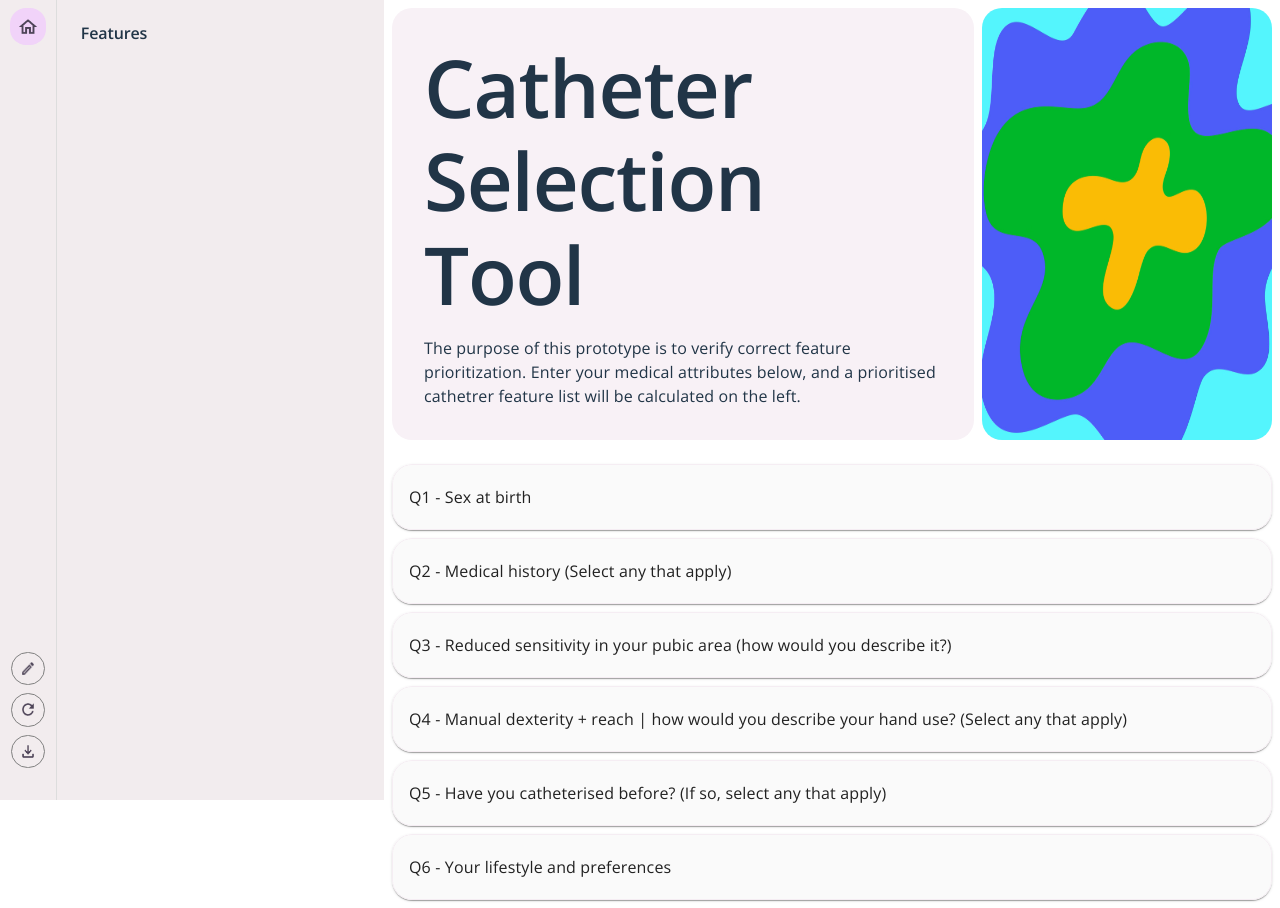
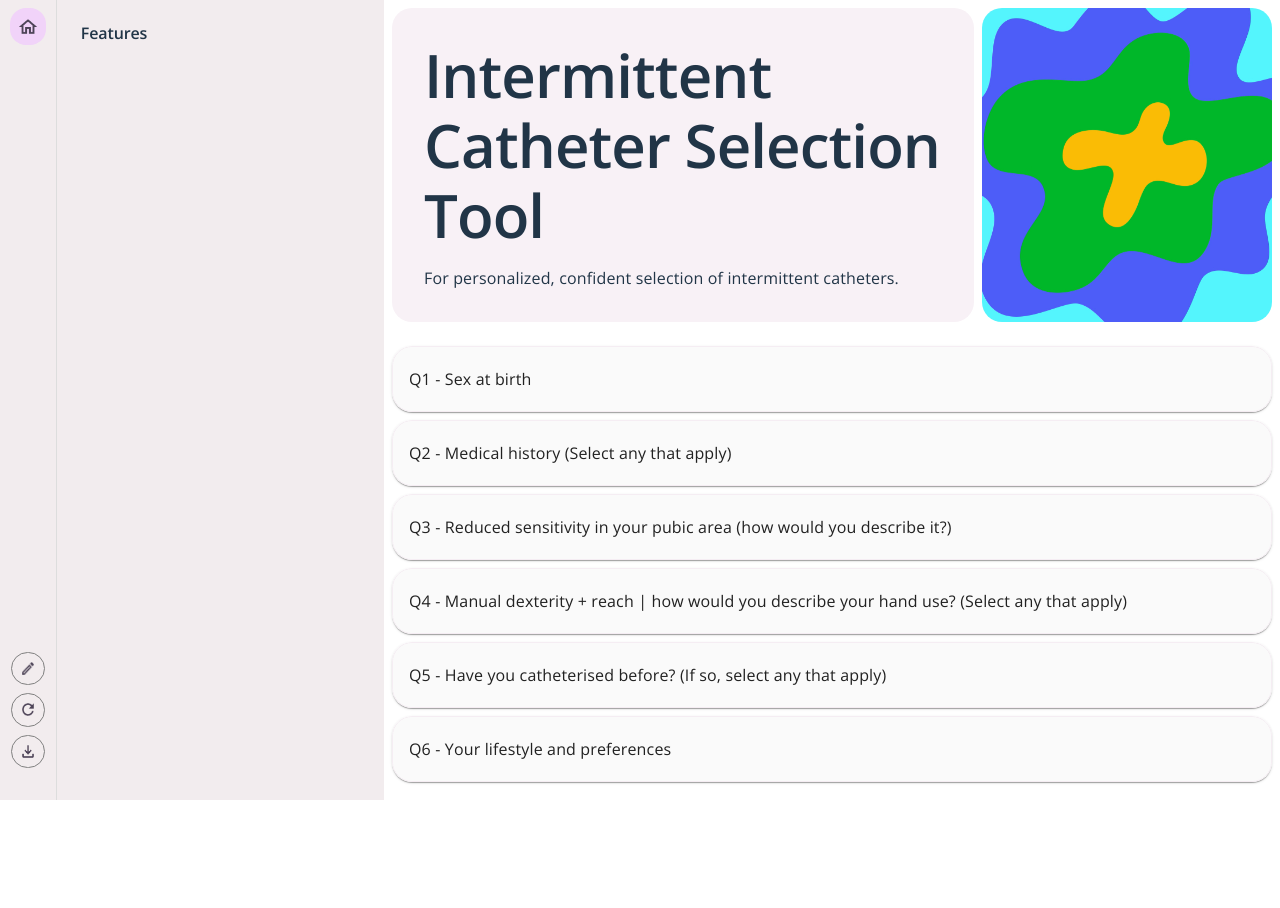
Before and after one commit to MarekSzczepanski/catherers, a React (Vite) app: page / in a window 1280 px wide. After the commit the page ends 800 px from the top, so only its background shows below. Built offline with nearby package versions, Linux system fonts and the light colour scheme; some icons are missing.

Commit message:
feat: h1 and h2 content change

```diff
--- a/src/App.tsx
+++ b/src/App.tsx
@@ -740,14 +740,12 @@ function App() {
           >
             <Typography
               variant="h1"
-              sx={{ fontSize: "80px", textAlign: "left", fontWeight: 600 }}
+              sx={{ fontSize: "60px", textAlign: "left", fontWeight: 600 }}
             >
-              Catheter Selection Tool
+              Intermittent Catheter Selection Tool
             </Typography>
             <Typography mt={2} sx={{ textAlign: "left" }}>
-              The purpose of this prototype is to verify correct feature
-              prioritization. Enter your medical attributes below, and a
-              prioritised cathetrer feature list will be calculated on the left.
+              For personalized, confident selection of intermittent catheters.
             </Typography>
           </Box>
           <img
```
